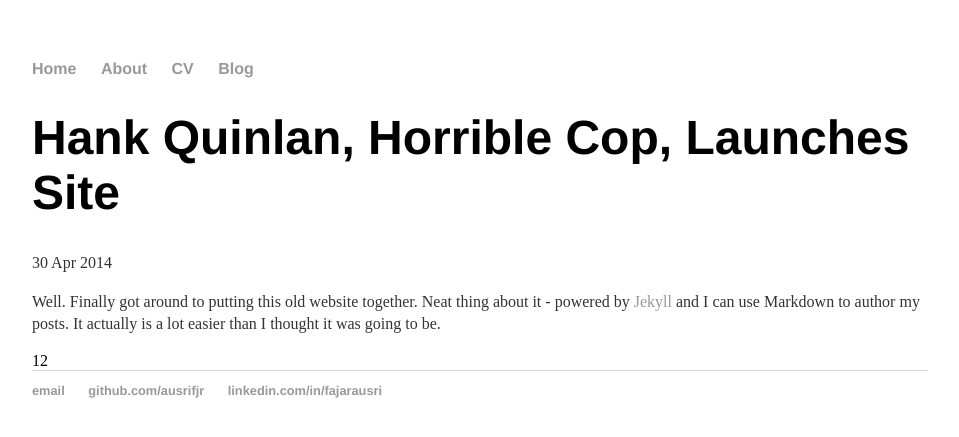
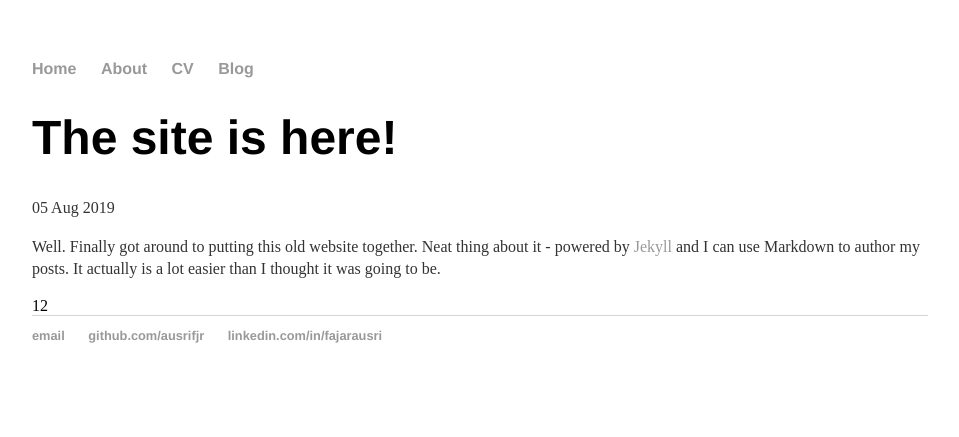
Before and after one commit to ausrifjr/ausrifjr.github.io, a Jekyll site: the page built from _posts/2014-04-30-fajar-ausri-site-launched.md, in a window 1280 px wide. Shown: the top 437 px of the page, without its empty margins (160-1119 px from the left). Built offline with Jekyll 4.4.1, drawn with Linux system fonts in a browser that asks for light colours.

Commit message:
Update 2014-04-30-fajar-ausri-site-launched.md

```diff
--- a/_posts/2014-04-30-fajar-ausri-site-launched.md
+++ b/_posts/2014-04-30-fajar-ausri-site-launched.md
@@ -1,7 +1,7 @@
 ---
 layout: post
-title: "Hank Quinlan, Horrible Cop, Launches Site"
-date: 2014-04-30
+title: "The site is here!"
+date: 2019-08-05
 ---
 
 Well. Finally got around to putting this old website together. Neat thing about it - powered by [Jekyll](http://jekyllrb.com) and I can use Markdown to author my posts. It actually is a lot easier than I thought it was going to be.
```
